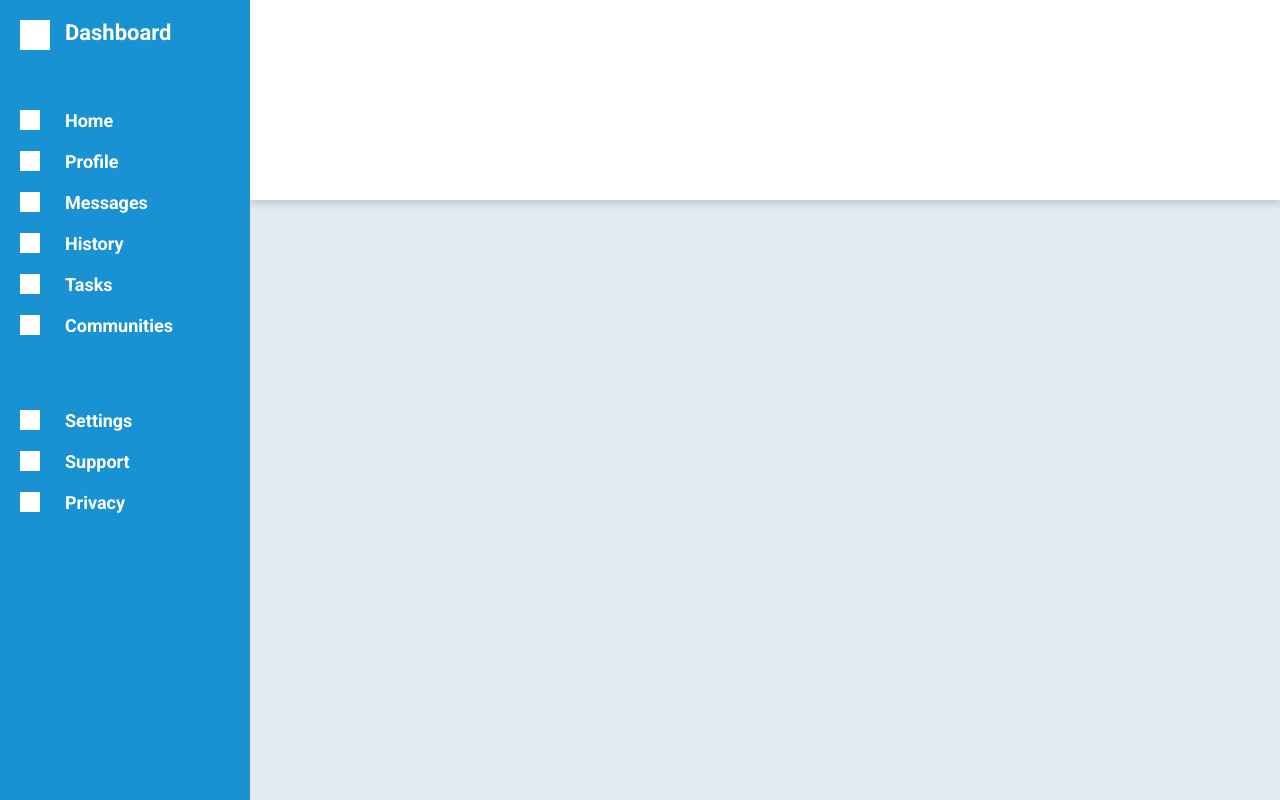
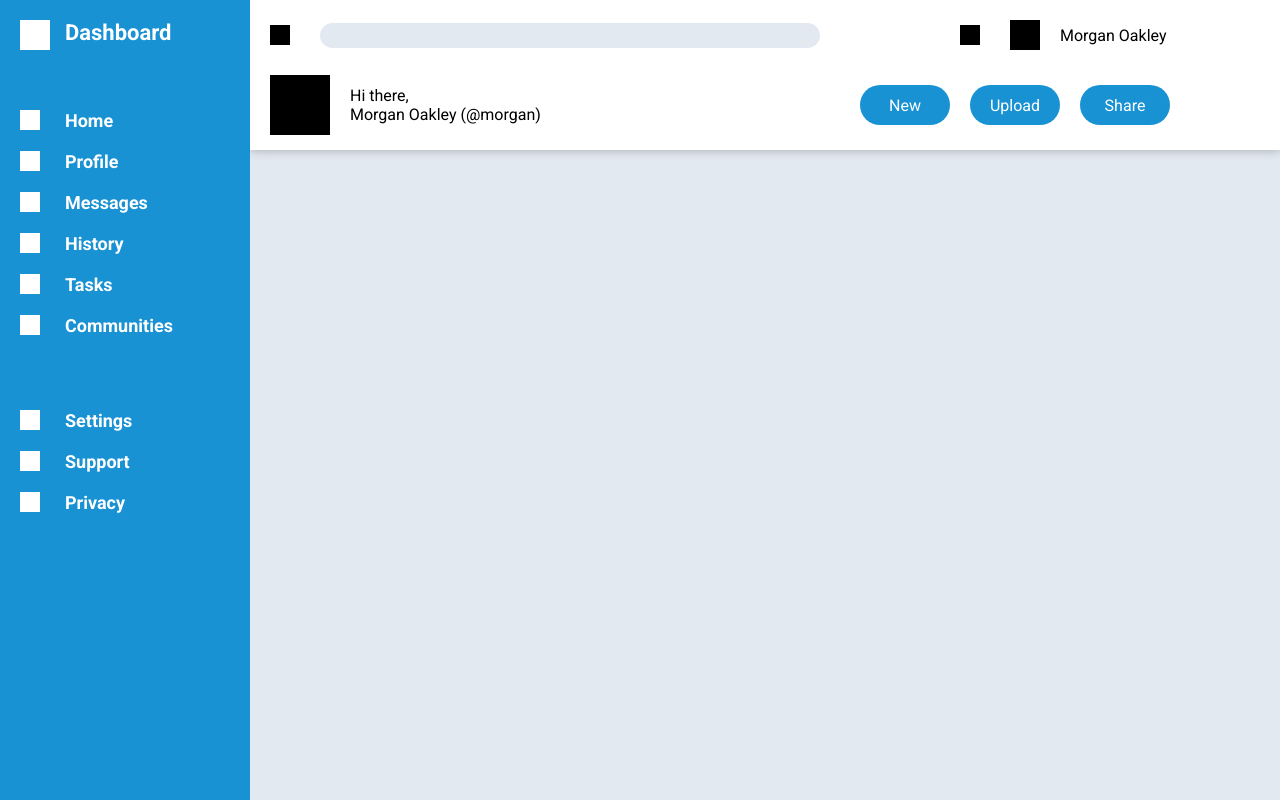
Before and after one commit to AdotK8/Admin-Dashboard, a plain HTML site: page index.html in a window 1280 px wide. Drawn offline with Linux system fonts and the light colour scheme.

Commit message:
top bar positioning added

```diff
--- a/index.html
+++ b/index.html
@@ -61,7 +61,26 @@
             </div>
         </div>
     </div>
-    <div class="header"></div>
+    <div class="header">
+        <div class="header-top">
+            <div class="search-icon"></div>
+            <div class="search-bar"></div>
+            <div class="alerts"></div>
+            <div class="user-icon-small"></div>
+            <div class="username">Morgan Oakley</div>
+        </div>
+        <div class="header-bottom">
+            <div class="user-icon-big"></div>
+            <div class="greeting">
+                <div class="intro">Hi there,</div>
+                <div class="name">Morgan Oakley (@morgan)</div>
+            </div>
+            <div class="new button">New</div>
+            <div class="upload button">Upload</div>
+            <div class="share button">Share</div>
+        </div>
+
+    </div>
     <div class="main"></div>
 </div>
 
--- a/styles.css
+++ b/styles.css
@@ -1,6 +1,7 @@
 * {
     /* border: solid black; */
     box-sizing: border-box;
+    font-family: Roboto;
 }
 
 body {
@@ -13,7 +14,7 @@ body {
 .container {
     display: grid;
     grid-template-columns: 250px 1fr;
-    grid-template-rows: 200px 1fr;
+    grid-template-rows: 150px 1fr;
     background-color: #e2e9f1;
     height: 100%;
     width: 100%;
@@ -32,7 +33,6 @@ body {
     grid-area: 1/1/3/2;
     display: grid;
     grid-template-rows: 100px 300px 200px;
-    font-family: Roboto;
     font-weight: 600;
     color: white;
 }
@@ -63,4 +63,63 @@ body {
     background-color: white;
     box-shadow: 0 0 10px rgba(119, 118, 118, 0.574);
     clip-path: inset(0px 0px -10px 0px);
+    display: grid;
+    grid-template-rows: 1fr 2fr;
+
 }
+
+.search-icon, .alerts {
+    height: 20px;
+    width: 20px;
+    background-color: black;
+}
+
+.user-icon-small {
+    height: 30px;
+    width: 30px;
+    background-color: black;
+}
+
+.search-bar {
+    background-color: #e2e9f1;
+    height: 25px;
+    width: 500px;
+    border: #e2e9f1;
+    border-radius: 20px;
+}
+
+.header-top {
+    display: grid;
+    grid-template-columns: 50px 1fr 50px 50px 200px;
+    align-content: center;
+    align-items: center;
+    padding: 20px;
+}
+
+.user-icon-big {
+    height: 60px;
+    width: 60px;
+    background-color: black;
+}
+
+.button {
+    background-color: #1992d4;
+    border: #1992d4;
+    border-radius: 20px;
+    height: 40px;
+    width: 90px;
+    display: grid;
+    place-items: center;
+    color: white;
+
+}
+
+.header-bottom {
+    display: grid;
+    grid-template-columns: 80px 1fr 110px 110px 110px;
+    padding-left: 20px;
+    padding-right: 90px;
+    padding-bottom: 10px;
+    align-content: center;
+    align-items: center;
+}
```
